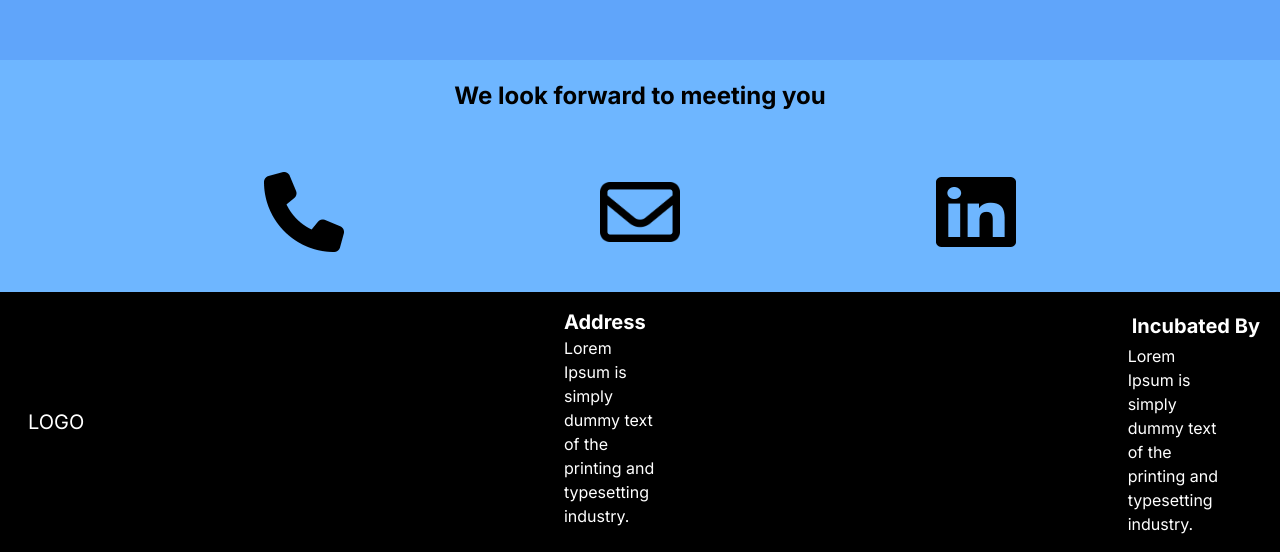
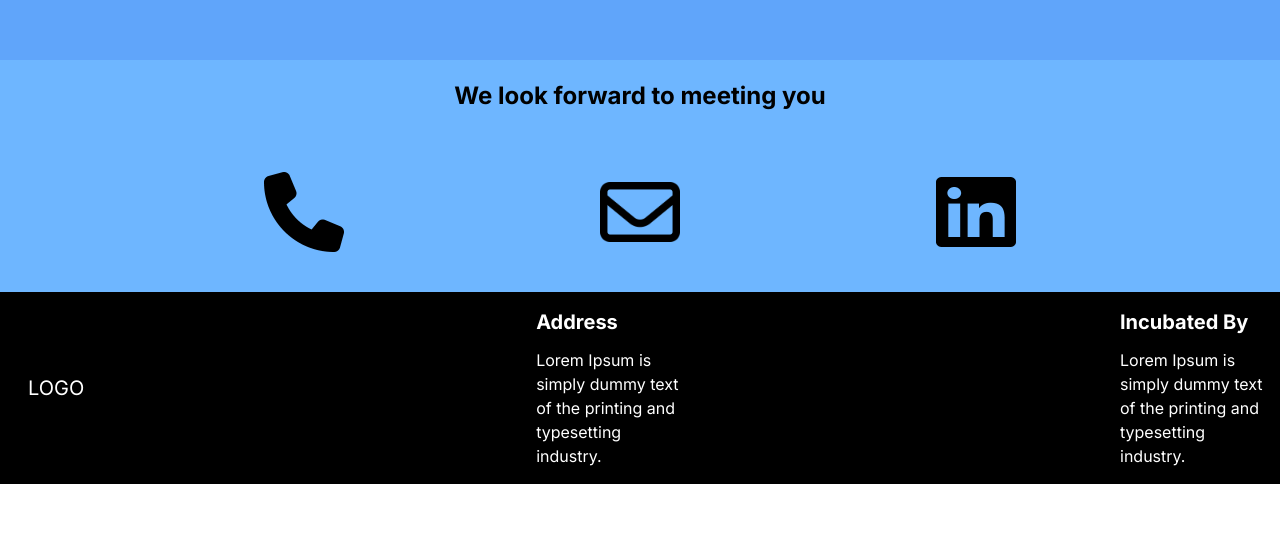
Before and after one commit to AdityaSaiKonduri/TTGEFpvt, a Next.js app: page / in a window 1280 px wide. Shown: the part 1540-2092 px from the top of the page. After the commit the page ends 2024 px from the top, so only its background shows below. Built offline with nearby package versions, Linux system fonts and the light colour scheme.

Commit message:
Installed CLSX and TWmerge

```diff
--- a/package.json
+++ b/package.json
@@ -9,9 +9,11 @@
     "lint": "next lint"
   },
   "dependencies": {
+    "clsx": "^2.1.1",
     "next": "14.2.6",
     "react": "^18",
-    "react-dom": "^18"
+    "react-dom": "^18",
+    "tailwind-merge": "^2.5.2"
   },
   "devDependencies": {
     "eslint": "^8",
--- a/src/app/_components/Footer.jsx
+++ b/src/app/_components/Footer.jsx
@@ -18,12 +18,12 @@ const Footer = () => {
                     <p className="text-white text-xl">LOGO</p>
                 </div>
                 <div>
-                    <p className="text-white text-xl font-bold ">Address</p>
-                    <p className="text-white w-24">Lorem Ipsum is simply dummy text of the printing and typesetting industry.</p>
+                    <p className="text-white text-xl font-bold mb-3">Address</p>
+                    <p className="text-white w-36">Lorem Ipsum is simply dummy text of the printing and typesetting industry.</p>
                 </div>
                 <div>
-                    <p className="text-white text-xl font-bold p-1">Incubated By</p>
-                    <p className="text-white w-24">Lorem Ipsum is simply dummy text of the printing and typesetting industry.</p>
+                    <p className="text-white text-xl font-bold mb-3">Incubated By</p>
+                    <p className="text-white w-36">Lorem Ipsum is simply dummy text of the printing and typesetting industry.</p>
                 </div>
             </div>
         </div>
```
Also changed, not shown: 1 other file (tests, documents, lock files or other folders).
